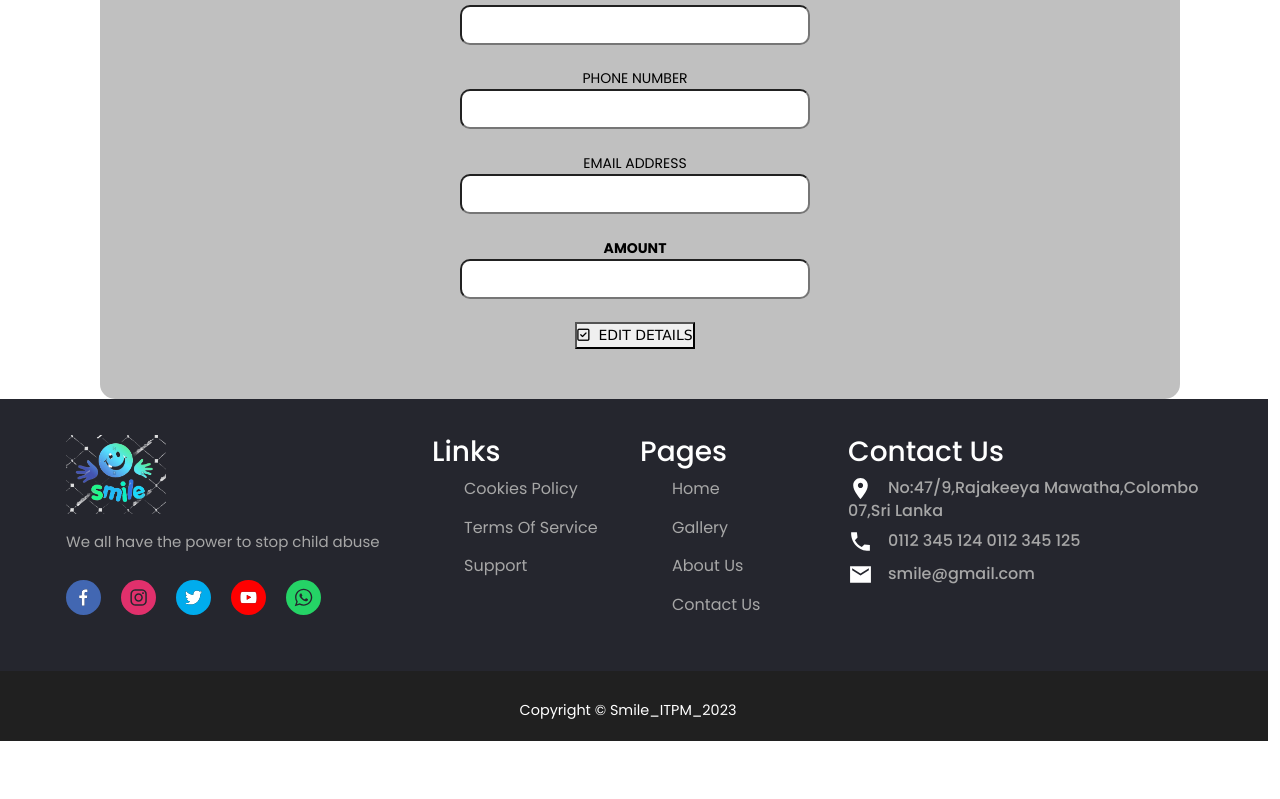
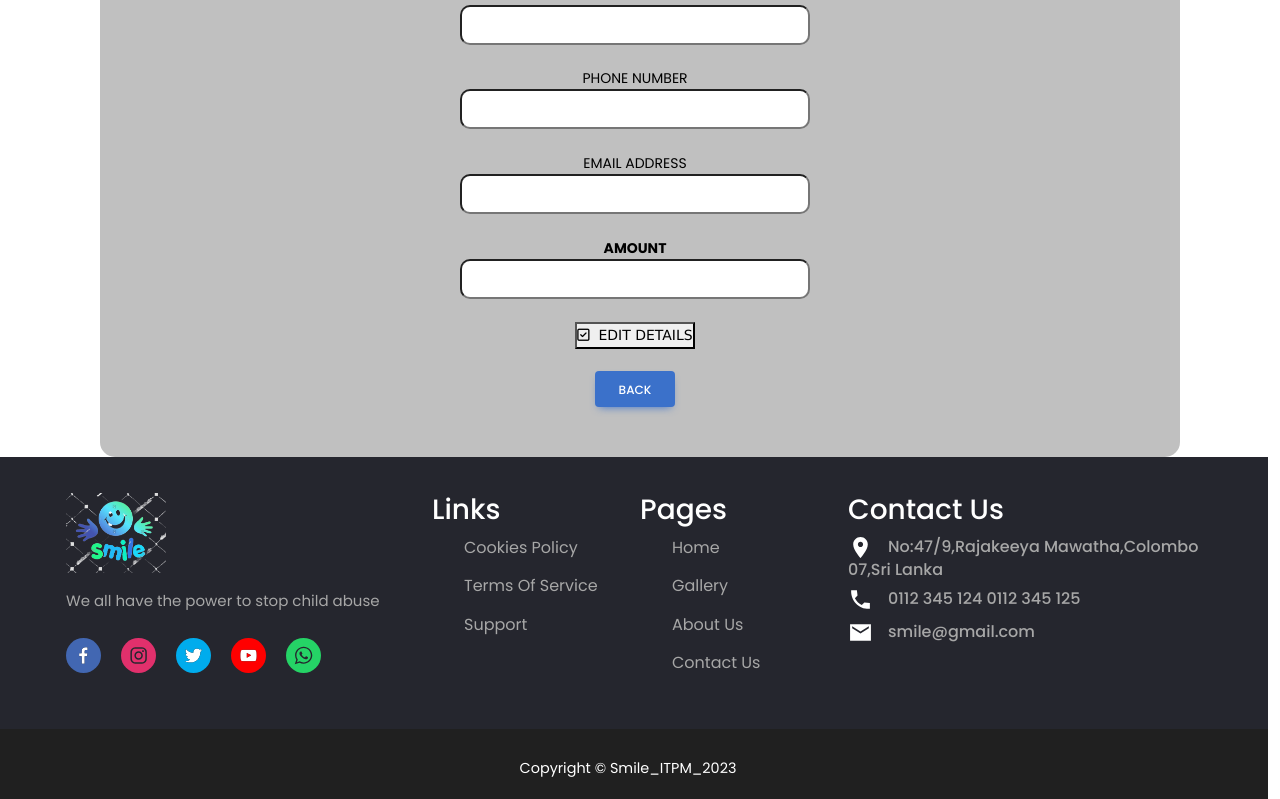
Before and after one commit to it21065576/ITPM_GRP_16, a React (Create React App) app in the folder frontend/: page /editForm/1 in a window 1280 px wide. Shown: the part 586-1385 px from the top of the page. Before the commit the page ends 1327 px from the top, so only its background shows below. Built offline with nearby package versions, Linux system fonts and the light colour scheme; no server answers.

Commit message:
edit editform.js

```diff
--- a/frontend/src/Components/Donation/EditForm.js
+++ b/frontend/src/Components/Donation/EditForm.js
@@ -138,6 +138,13 @@
                                 <i className="far fa-check-square"></i>
                                 &nbsp; EDIT DETAILS
                             </button>
+                            <br/>
+                            <br/>
+                            <a href="/amount">
+          <button type="button" className="btn btn-primary">
+            Back
+          </button>
+          </a>
 
       </form>
 
```
